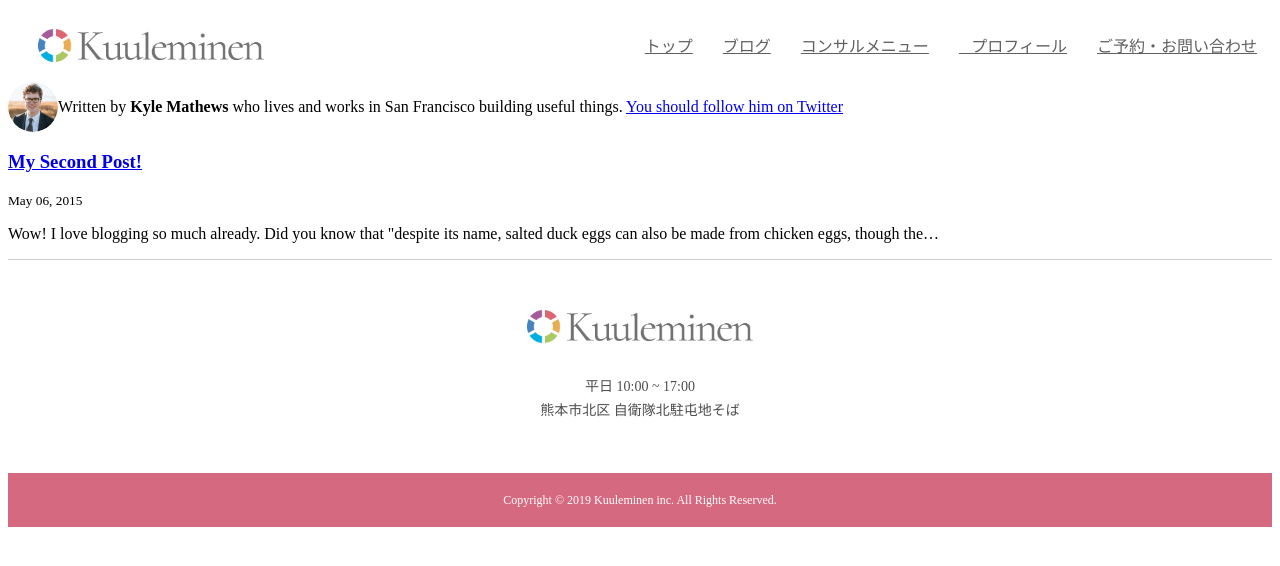
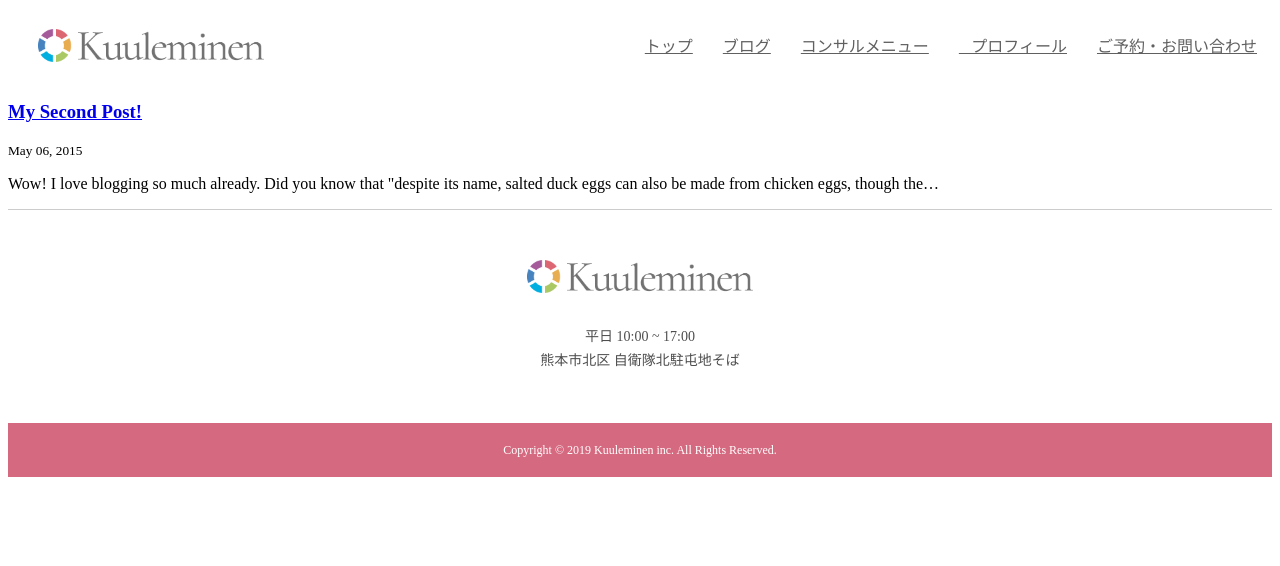
Before and after one commit to coffeemk2/gatsby-starter-blog-with-netlify-cms, a Gatsby site: page / in a window 1280 px wide. Built offline with nearby package versions, Linux system fonts and the light colour scheme; Gatsby itself is replaced by a stand-in of ours.

Commit message:
remove bio

```diff
--- a/gatsby-config.js
+++ b/gatsby-config.js
@@ -1,11 +1,11 @@
 module.exports = {
   siteMetadata: {
     title: `Gatsby Starter Blog`,
-    author: `Kyle Mathews`,
+    author: `Kazuma Maekawa`,
     description: `A starter blog demonstrating what Gatsby can do.`,
-    siteUrl: `https://gatsby-starter-blog-demo.netlify.com/`,
+    // siteUrl: `https://gatsby-starter-blog-demo.netlify.com/`,
     social: {
-      twitter: `kylemathews`,
+      twitter: `coffeemk2`,
     },
   },
   plugins: [
--- a/src/components/bio.js
+++ /dev/null
@@ -1,71 +0,0 @@
-/**
- * Bio component that queries for data
- * with Gatsby's StaticQuery component
- *
- * See: https://www.gatsbyjs.org/docs/static-query/
- */
-
-import React from "react"
-import { StaticQuery, graphql } from "gatsby"
-import Image from "gatsby-image"
-
-function Bio() {
-  return (
-    <StaticQuery
-      query={bioQuery}
-      render={data => {
-        const { author, social } = data.site.siteMetadata
-        return (
-          <div
-            style={{
-              display: `flex`,
-            }}
-          >
-            <Image
-              fixed={data.avatar.childImageSharp.fixed}
-              alt={author}
-              style={{
-                marginBottom: 0,
-                minWidth: 50,
-                borderRadius: `100%`,
-              }}
-              imgStyle={{
-                borderRadius: `50%`,
-              }}
-            />
-            <p>
-              Written by <strong>{author}</strong> who lives and works in San
-              Francisco building useful things.
-              {` `}
-              <a href={`https://twitter.com/${social.twitter}`}>
-                You should follow him on Twitter
-              </a>
-            </p>
-          </div>
-        )
-      }}
-    />
-  )
-}
-
-const bioQuery = graphql`
-  query BioQuery {
-    avatar: file(absolutePath: { regex: "/profile-pic.jpg/" }) {
-      childImageSharp {
-        fixed(width: 50, height: 50) {
-          ...GatsbyImageSharpFixed
-        }
-      }
-    }
-    site {
-      siteMetadata {
-        author
-        social {
-          twitter
-        }
-      }
-    }
-  }
-`
-
-export default Bio
--- a/src/pages/index.js
+++ b/src/pages/index.js
@@ -1,7 +1,6 @@
 import React from "react"
 import { Link, graphql } from "gatsby"
 
-import Bio from "../components/bio"
 import Layout from "../components/layout"
 import SEO from "../components/seo"
 
@@ -14,7 +13,6 @@ class BlogIndex extends React.Component {
     return (
       <Layout location={this.props.location} title={siteTitle}>
         <SEO title="All posts" />
-        <Bio />
         {posts.map(({ node }) => {
           const title = node.frontmatter.title || node.fields.slug
           return (
```
Also changed, not shown: README.md, content/assets/profile-pic.jpg (deleted).
